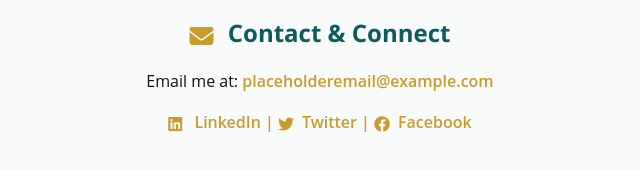
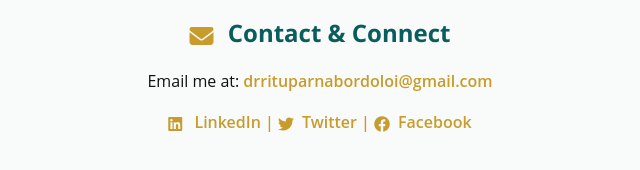
Before and after one commit to nirmalya-iitkgp/rituparna-portfoilio, a plain HTML site: page index.html in a window 1280 px wide. Shown: the part 2472-2642 px from the top of the page, 430-1070 px from the left. Drawn offline with Linux system fonts and the light colour scheme.

Commit message:
Update index.html

```diff
--- a/index.html
+++ b/index.html
@@ -100,7 +100,7 @@
 
         <section id="contact" class="container contact-section">
             <h2><i class="fa-solid fa-envelope"></i> Contact & Connect</h2>
-            <p>Email me at: <a href="mailto:placeholderemail@example.com">placeholderemail@example.com</a></p>
+            <p>Email me at: <a href="mailto:drrituparnabordoloi@gmail.com">drrituparnabordoloi@gmail.com</a></p>
 			<a href="https://linkedin.com/in/placeholder" target="_blank" rel="noopener" aria-label="LinkedIn"><i class="fa-brands fa-linkedin"></i> LinkedIn |</a>
 			<a href="https://twitter.com/placeholder" target="_blank" rel="noopener" aria-label="Twitter"><i class="fa-brands fa-twitter"></i>Twitter |</a>
             <a href="https://facebook.com/placeholder" target="_blank" rel="noopener" aria-label="Facebook"><i class="fa-brands fa-facebook"></i>Facebook</a>
```
